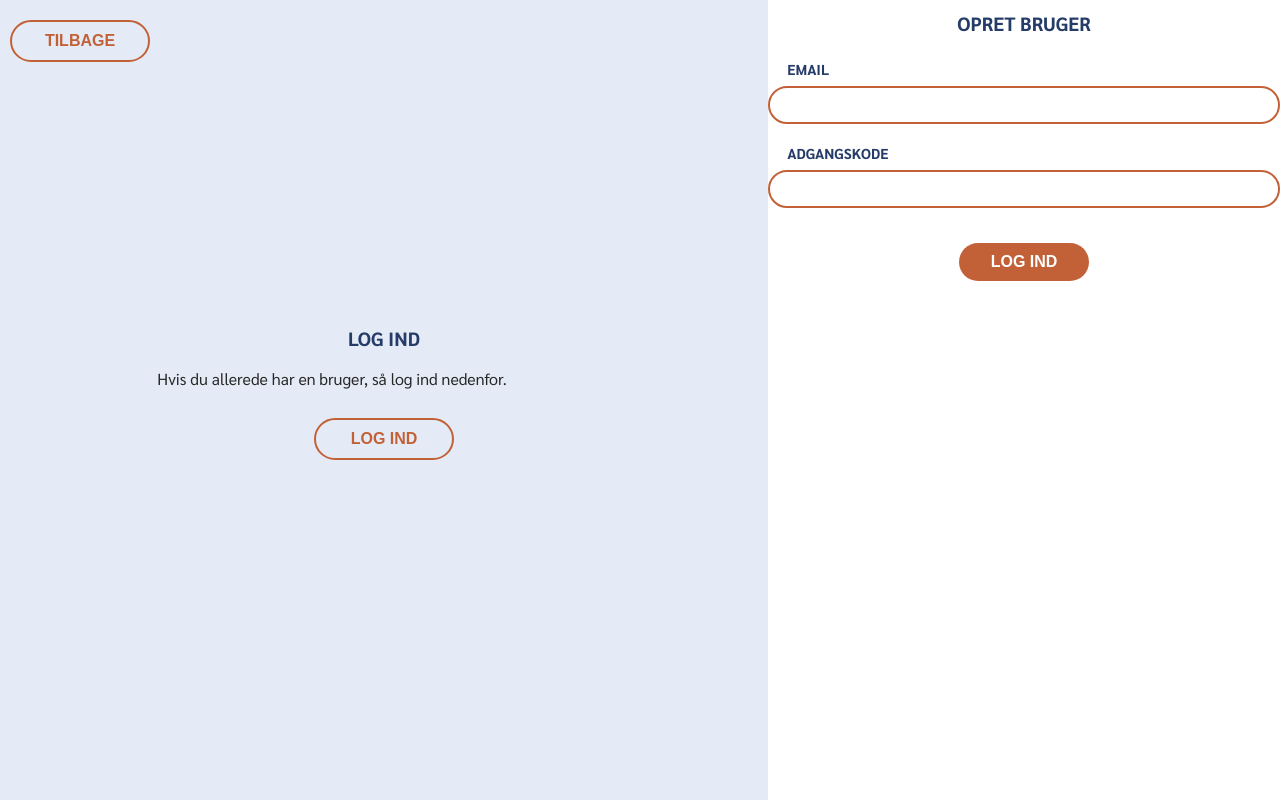
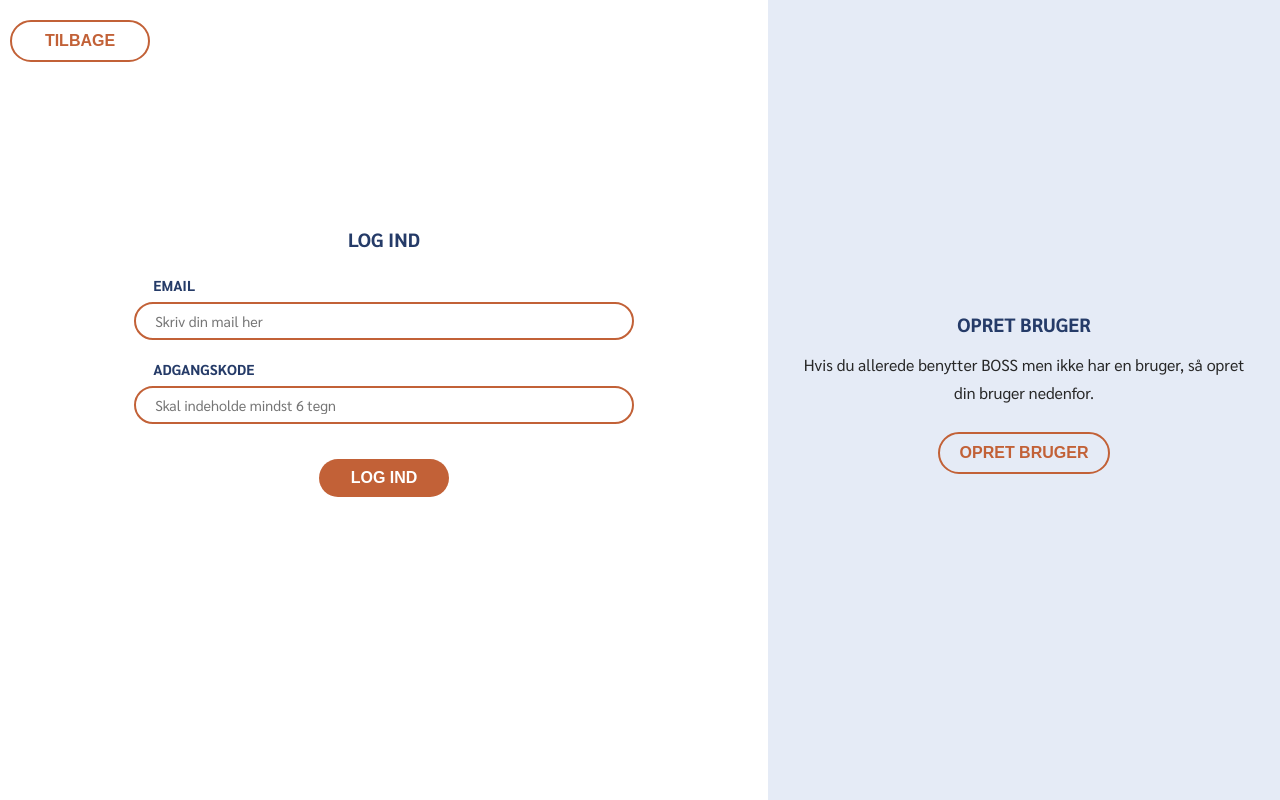
Before and after one commit to sand4570/BOSS, a React (Vite) app: page /login in a window 1280 px wide. Shown: the top 800 px of the page. Built offline with nearby package versions, Linux system fonts and the light colour scheme; no server answers.

Commit message:
login click

```diff
--- a/src/pages/login/LoginSection.jsx
+++ b/src/pages/login/LoginSection.jsx
@@ -1,15 +1,19 @@
 
-import { useState } from 'react'
-import { useParams } from 'react-router-dom'
+import { useState, useCallback } from 'react'
 
-import './style.scss'
+//import './style.scss'
 
-const LoginSection = ({state, data}) => {
+const LoginSection = ({state, data, onButtonClick}) => {
 
     const [mail, setMail] = useState('')
     const [password, setPassword] = useState('')
 
-    console.log('data1', data)
+    //console.log('data1', data)
+
+    const handleClick = useCallback(() => {
+        console.log("yes i should be false hello")
+        onButtonClick(state)
+      }, [onButtonClick])
 
     const handleSubmit = (event) => {
         event.preventDefault()
@@ -26,9 +30,6 @@ const LoginSection = ({state, data}) => {
 
            })
         }
-
-
-
         console.log('data', data)
     }
 
@@ -56,7 +57,7 @@ const LoginSection = ({state, data}) => {
             <>
                 <p>Hvis du allerede har en bruger, så log ind nedenfor.</p>
                 <div className='button-wrapper'>
-                    <button className='secondaryButton'>LOG IND</button>
+                    <button onClick={handleClick} className='secondaryButton'>LOG IND</button>
                 </div>
 
             </>
--- a/src/pages/login/SignupSection.jsx
+++ b/src/pages/login/SignupSection.jsx
@@ -1,24 +1,27 @@
-const SignupSection = ({state}) => {
+import React, { useCallback, useState } from 'react'
 
-    console.log('state', state)
+const SignupSection = ({state, onButtonClick}) => {
+
+    const handleClick = useCallback(() => {
+        onButtonClick(!state)
+      }, [onButtonClick])
 
     if (state === false) {
         return (
             <form>
                     <div className='input-wrapper'>
                         <label htmlFor='email' className='login-label'> EMAIL</label>
-                        <input id='email' className='login-input' type='email'></input>
+                        <input placeholder="Skriv din mail her" id='email' className='login-input' type='email'></input>
                     </div>
 
                     <div className='input-wrapper'>
                         <label htmlFor='password' className='login-label'>ADGANGSKODE</label>
-                        <input id='password' className='login-input' type='password'></input>
+                        <input placeholder="Skal indeholde mindst 6 tegn" id='password' className='login-input' type='password'></input>
                     </div>
 
                     <div className='button-wrapper'>
-                        <button className='primaryButton' type='submit'>LOG IND</button>
+                        <button  className='primaryButton' type='submit'>OPRET BRUGER</button>
                     </div>
-
                 </form>
         )
     } else {
@@ -26,7 +29,7 @@ const SignupSection = ({state}) => {
             <>
                 <p>Hvis du allerede benytter BOSS men ikke har en bruger, så opret din bruger nedenfor.</p>
                 <div className="button-wrapper">
-                    <button className='secondaryButton'>OPRET BRUGER</button>
+                    <button onClick={handleClick} className='secondaryButton'>OPRET BRUGER</button>
                 </div>
 
             </>
--- a/src/pages/login/index.jsx
+++ b/src/pages/login/index.jsx
@@ -2,7 +2,6 @@ import React from 'react';
 import { useState, useEffect } from 'react';
 import { Link } from 'react-router-dom';
 
-import SliderText from './Slider';
 import LoginSection from './LoginSection'
 import SignupSection from './SignupSection';
 import { accountsFetch } from '../../services/accountsService'
@@ -10,7 +9,7 @@ import './style.scss'
 
 
 const Login = () => {
-    const [toLogin, setToLogin] = useState(false)
+    const [toLogin, setToLogin] = useState(true)
     const [accountData, setAccountData] = useState(null)
 
     useEffect(() => {
@@ -27,15 +26,15 @@ const Login = () => {
     return (
         <>
         <button id='back-button' className='secondaryButton' onClick={() => history.back()}>TILBAGE</button>
-        <div className='content-wrapper'>
+        <div className={toLogin ? 'content-wrapper login' : 'content-wrapper signup'}>
             <section className={toLogin ? 'login-section' : 'blue-section'}>
                 <h3>LOG IND</h3>
-                <LoginSection state={toLogin} data={accountData}></LoginSection>
+                <LoginSection state={toLogin} data={accountData} onButtonClick={setToLogin}></LoginSection>
 
             </section>
             <section className={!toLogin ? 'signup-section' : 'blue-section'}>
             <h3>OPRET BRUGER</h3>
-                <SignupSection state={toLogin}></SignupSection>
+                <SignupSection state={toLogin} onButtonClick={setToLogin}></SignupSection>
             </section>
         </div>
         </>
--- a/src/pages/login/style.scss
+++ b/src/pages/login/style.scss
@@ -9,14 +9,10 @@
 
  .content-wrapper {
 	 height: 100vh;
-	 padding-top: 40px;
-	 display: grid;
-	 grid-template-rows: 60% 40%;
 
 	h3 {
 		text-align: center;
 	}
-
 	p {
 		text-align: center;
 	}
@@ -60,22 +56,53 @@
 
 	.login-section {
 		margin-bottom: 2rem;
-		padding: 1rem 2rem;
+		height: 300px;
+		padding: 0 2rem;
+		margin-top: auto;
+		margin-bottom: auto;
+	}
+
+	.signup-section {
+		margin-bottom: 2rem;
+		height: 35vh;
+		padding: 0 2rem;
+		margin-top: auto;
+		margin-bottom: auto;
 	}
 
 	.blue-section {
 		background-color: $rain;
 		padding: 1rem 2rem;
-		//height: 40vh;
 		display: flex;
 		flex-direction: column;
 		justify-content: center;
 	}
 }
-@media screen and (min-width: 760px){
+
+.content-wrapper.login{
+	display: grid;
+	grid-template-rows: 60% 40%;
+	.blue-section{
+		//animation: slide 1s 1 forwards ;
+	}
+}
+.content-wrapper.signup{
+	display: grid;
+	grid-template-rows: 40% 60%;
+}
+
+@keyframes slide {
+	0%{
+		transform: translateX(0) scaleX(1);
+	}
+	100%{
+		transform: translateX(-20vw) scaleX(0);
+	}
+}
+
+
+@media screen and (min-width: 900px){
 	.content-wrapper {
-		grid-template-columns: 60% 40%;
-		grid-template-rows: none;
 		padding-top: 0;
 		.login-section{
 			margin-top: auto;
@@ -88,5 +115,18 @@
 				margin-right: auto;
 			}
 		}
+		.signup-section form{
+			max-width: 500px;
+			margin-left: auto;
+			margin-right: auto;
+		}
+	}
+	.content-wrapper.login{
+		grid-template-columns: 60% 40%;
+		grid-template-rows: none;
+	}
+	.content-wrapper.signup{
+		grid-template-columns: 40% 60%;
+		grid-template-rows: none;
 	}
 }
```
